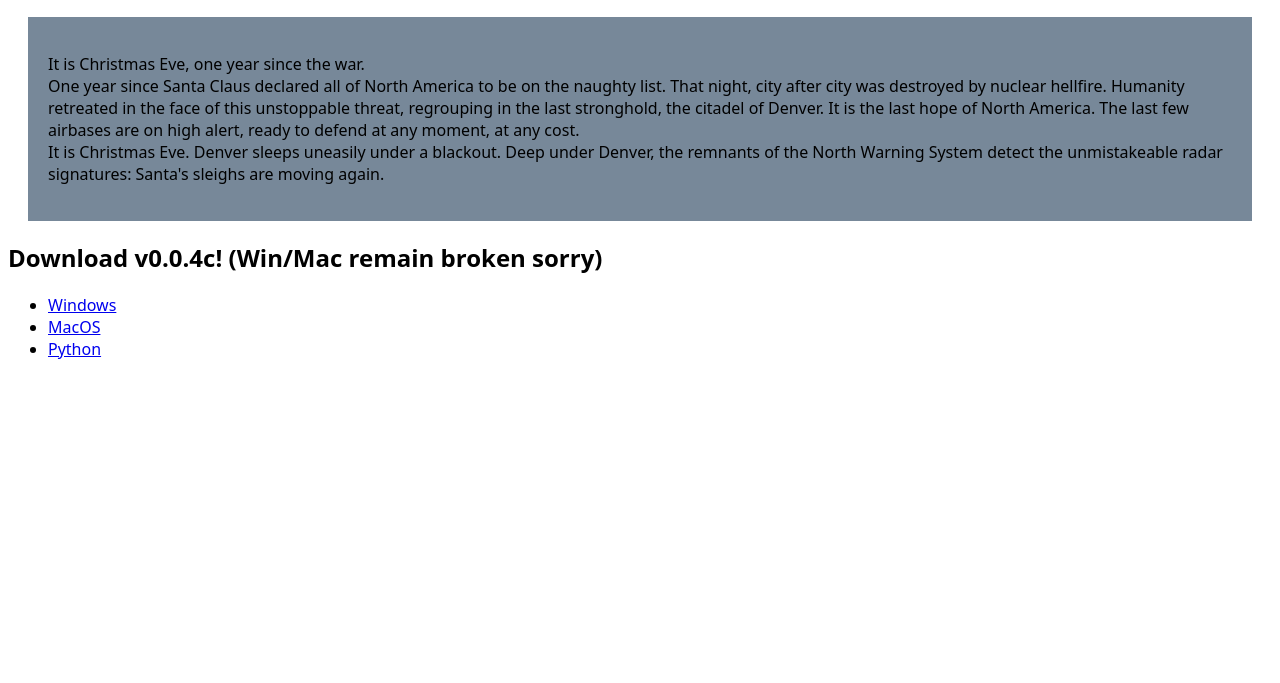
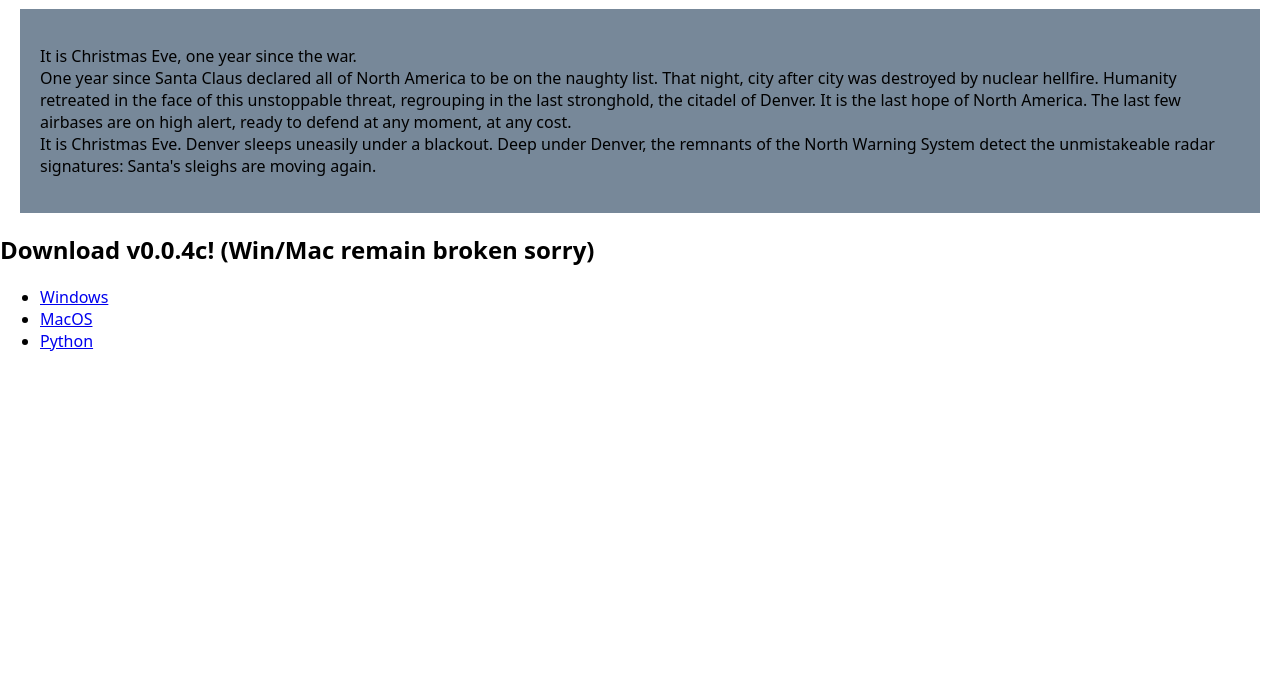
Before and after one commit to 8lliotzhang/Santa-Shield, a plain HTML site: page docs/index.html in a window 1280 px wide. Shown: the part 117-800 px from the top of the page. Drawn offline with Linux system fonts and the light colour scheme.

Commit message:
Update style.css

```diff
--- a/docs/style.css
+++ b/docs/style.css
@@ -1,5 +1,7 @@
 body{
-  font-family: 'Noto Sans', sans-serif
+  font-family: 'Noto Sans', sans-serif;
+  margin: 0px;
+  padding: 0px;
 }
 
 #introdiv{
```
